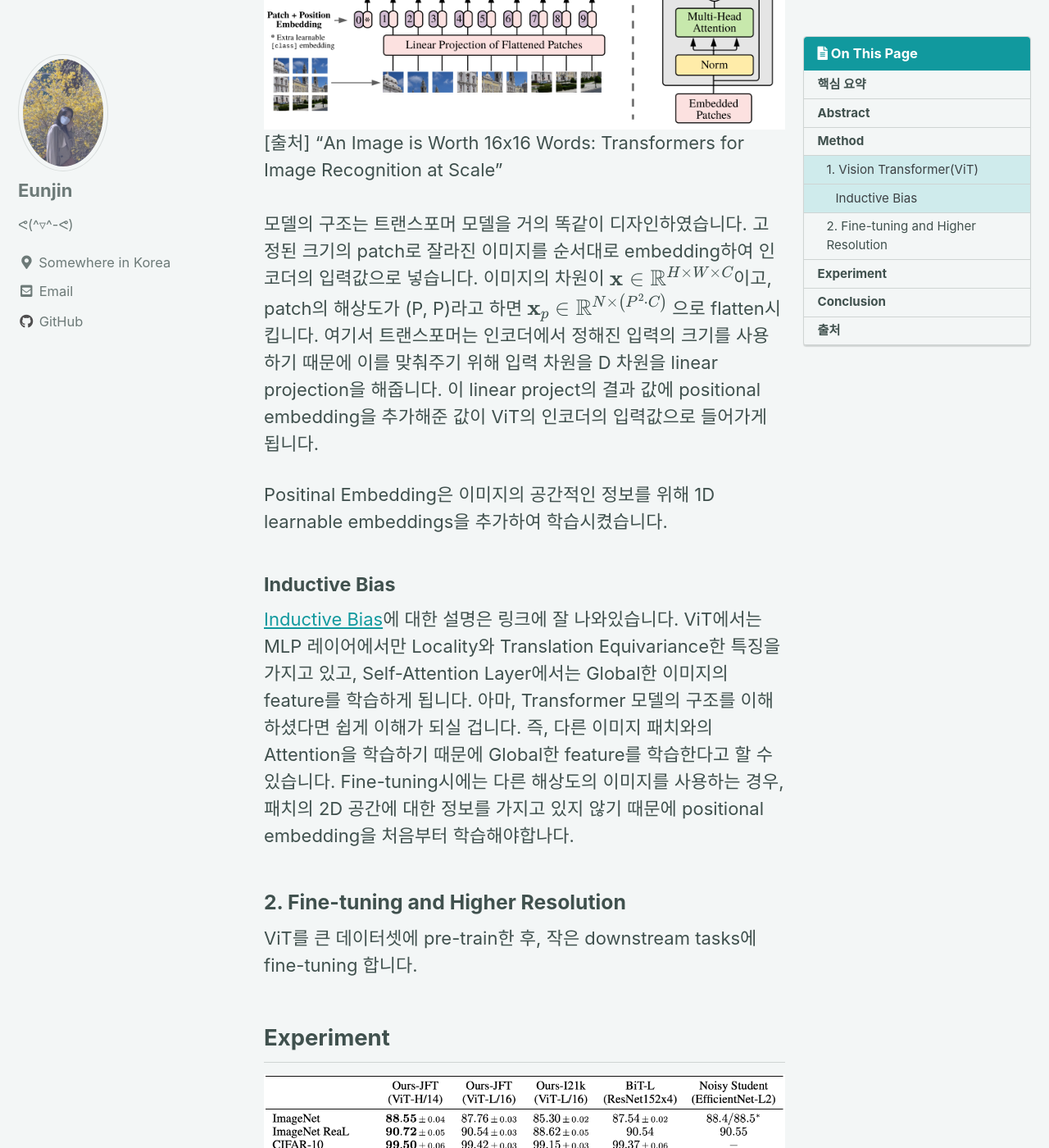
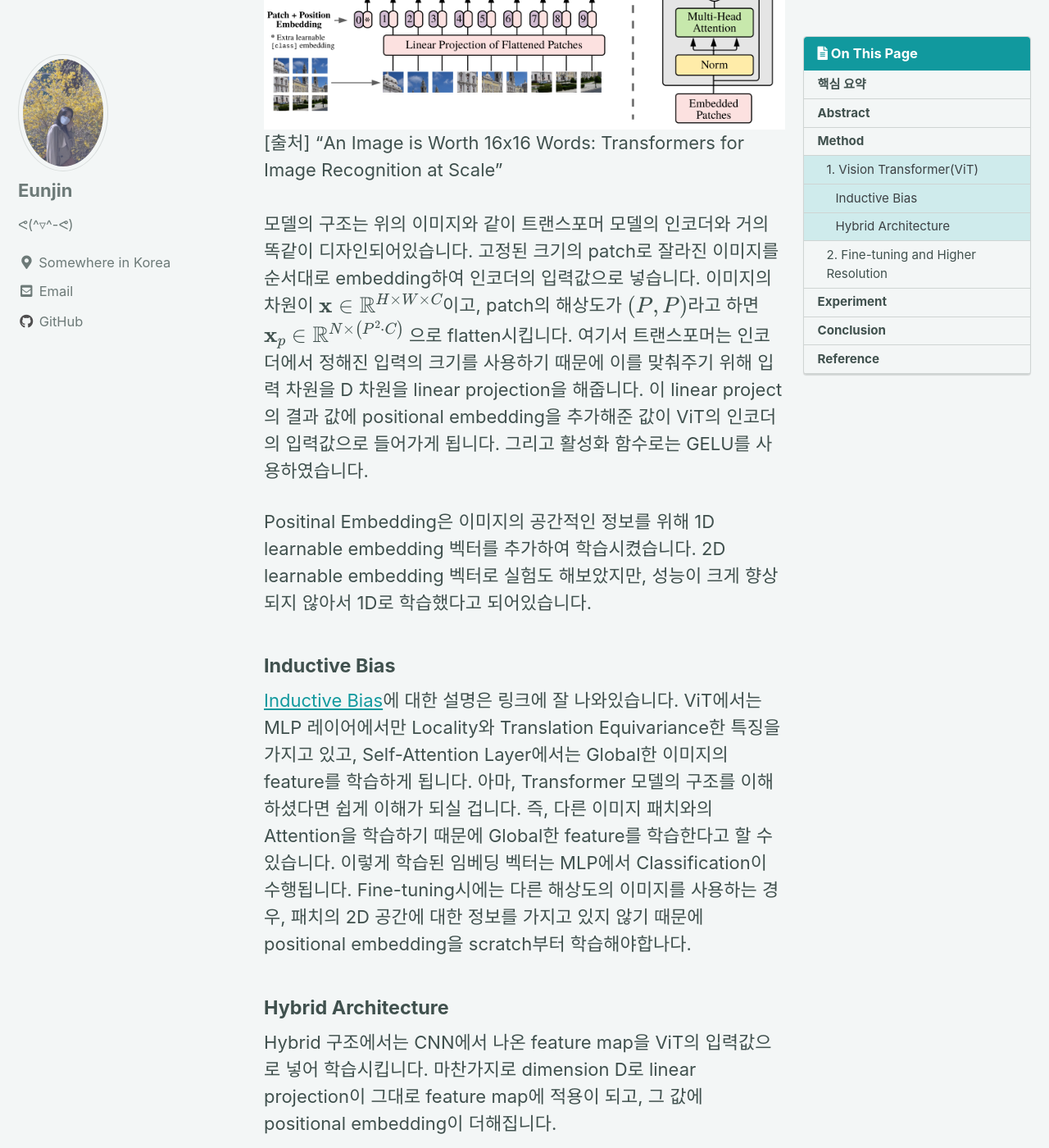
Before and after one commit to eunaoeh/eunaoeh.github.io, a Jekyll site: the page built from _posts/2021-08-17-ViT.md, in a window 1280 px wide and 1400 px high, scrolled down 1580 px. Shown: the whole window at 82% size. Built offline with Jekyll 4.4.1, drawn with Linux system fonts in a browser that asks for light colours; cached includes are drawn as plain includes; formulas are drawn with MathJax 3; some of the changed text lies outside the part shown.

Commit message:
Update posts

```diff
--- a/_posts/2021-08-17-ViT.md
+++ b/_posts/2021-08-17-ViT.md
@@ -16,16 +16,15 @@ toc: true
 toc_sticky: true
 ---
 
-<br>
-< 현재 페이지는 아직 작성중입니다. >
 <br><br>
 논문: ["An Image is Worth 16x16 Words: Transformers for Image Recognition at Scale"](https://arxiv.org/pdf/2010.11929.pdf)
+
 ## 핵심 요약
 - Image Recognition에 NLP에서 사용되던 모델 Transformer를 적용
 - 컴퓨터비전에서 CNN의 구조를 사용한 모델 구조를 대체
 - Image patch를 linear embedding하여 트랜스포머와 거의 같은 구조의 모델에 학습
 - CNN 기반의 SOTA 모델보다 좋은 성능
-  - 단, 큰 데이터셋으로 pre-trained 후 fine-tuning이 필요
+  - 단, 대량의 데이터셋으로 pre-trained 후 fine-tuning이 필요
 
 ## Abstract
 Vision Transformer(ViT)란 자연어처리(NLP) 분야에서 사실상 메인 모델이라고 할 수 있는 트랜스포머를 Image Classification 에 적용한 모델입니다. 2021 ICLR에 구글 리서치 팀에서 발표한 논문으로,비전 분야에서도 CNN을 사용하지 않고 트랜스포머를 사용하여 좋은 성능을 낼 수 있다는 것이 핵심입니다. 컴퓨터비전에서는 보통 CNN을 기반으로 한 모델 구조를 사용하는데, 이번 논문에서는 CNN 구조를 활용하지 않아도 Image Classification에서 좋은 결과를 얻을 수 있다는 것을 보여줍니다. ViT에서는 이미지를 패치로 잘라서 Vision Transfomer 모델에 학습을 시켰고, SOTA CNN 모델과 비교하였을 때 보다 적은 리소스로 좋은 성능을 냈습니다.
@@ -36,30 +35,56 @@ Vision Transformer(ViT)란 자연어처리(NLP) 분야에서 사실상 메인
 [출처] "An Image is Worth 16x16 Words: Transformers for Image Recognition at Scale"
 <br>
 <br>
-모델의 구조는 트랜스포머 모델을 거의 똑같이 디자인하였습니다. 고정된 크기의 patch로 잘라진 이미지를 순서대로 embedding하여 인코더의 입력값으로 넣습니다.
-이미지의 차원이 $\mathbf{x} \in \mathbb{R}^{H \times W \times C}$이고, patch의 해상도가 (P, P)라고 하면 $\mathbf{x}_{p} \in \mathbb{R}^{N \times\left(P^{2} \cdot C\right)}$ 으로 flatten시킵니다. 여기서 트랜스포머는 인코더에서 정해진 입력의 크기를 사용하기 때문에 이를 맞춰주기 위해 입력 차원을 D 차원을 linear projection을 해줍니다. 이 linear project의 결과 값에 positional embedding을 추가해준 값이 ViT의 인코더의 입력값으로 들어가게 됩니다.
+모델의 구조는 위의 이미지와 같이 트랜스포머 모델의 인코더와 거의 똑같이 디자인되어있습니다. 고정된 크기의 patch로 잘라진 이미지를 순서대로 embedding하여 인코더의 입력값으로 넣습니다.
+이미지의 차원이 $\mathbf{x} \in \mathbb{R}^{H \times W \times C}$이고, patch의 해상도가 $(P, P)$라고 하면 $\mathbf{x}_{p} \in \mathbb{R}^{N \times\left(P^{2} \cdot C\right)}$ 으로 flatten시킵니다. 여기서 트랜스포머는 인코더에서 정해진 입력의 크기를 사용하기 때문에 이를 맞춰주기 위해 입력 차원을 D 차원을 linear projection을 해줍니다. 이 linear project의 결과 값에 positional embedding을 추가해준 값이 ViT의 인코더의 입력값으로 들어가게 됩니다. 그리고 활성화 함수로는 GELU를 사용하였습니다.
 <!-- classification을 하기위해 "classification token"을 새로 추가하여 학습을 하였습니다.  -->
 
-Positinal Embedding은 이미지의 공간적인 정보를 위해 1D learnable embeddings을 추가하여 학습시켰습니다.
+Positinal Embedding은 이미지의 공간적인 정보를 위해 1D learnable embedding 벡터를 추가하여 학습시켰습니다. 2D learnable embedding 벡터로 실험도 해보았지만, 성능이 크게 향상되지 않아서 1D로 학습했다고 되어있습니다.
 
 #### Inductive Bias
 [Inductive Bias](https://velog.io/@euisuk-chung/Inductive-Bias%EB%9E%80)에 대한 설명은 링크에 잘 나와있습니다.
 ViT에서는 MLP 레이어에서만 Locality와 Translation Equivariance한 특징을 가지고 있고, Self-Attention Layer에서는 Global한 이미지의 feature를 학습하게 됩니다. 아마, Transformer 모델의 구조를 이해하셨다면 쉽게 이해가 되실 겁니다. 즉, 다른 이미지 패치와의 Attention을 학습하기 때문에 Global한 feature를 학습한다고 할 수 있습니다.
-Fine-tuning시에는 다른 해상도의 이미지를 사용하는 경우, 패치의 2D 공간에 대한 정보를 가지고 있지 않기 때문에 positional embedding을 처음부터 학습해야합나다.
+이렇게 학습된 임베딩 벡터는 MLP에서 Classification이 수행됩니다.
+Fine-tuning시에는 다른 해상도의 이미지를 사용하는 경우, 패치의 2D 공간에 대한 정보를 가지고 있지 않기 때문에 positional embedding을 scratch부터 학습해야합나다.
+
+#### Hybrid Architecture
+Hybrid 구조에서는 CNN에서 나온 feature map을 ViT의 입력값으로 넣어 학습시킵니다. 마찬가지로 dimension D로 linear projection이 그대로 feature map에 적용이 되고, 그 값에 positional embedding이 더해집니다.
 
 ### 2. Fine-tuning and Higher Resolution
-ViT를 큰 데이터셋에 pre-train한 후, 작은 downstream tasks에 fine-tuning 합니다.
+대량의 데이터셋에 pre-train한 후, 작은 downstream tasks에 fine-tuning 합니다. fine-tuning시, prediction head를 제거하고 $D \times K$ feedforward layer를 0으로 초기화하여 다시 학습시킵니다. 만약 같은 patch 크기에 더 높은 해상도의 이미지로 fine-tuning을 시키는 경우, 더 긴 sequence를 사용하게 되고 정확도 향상에도 도움이 된다고 알려져있습니다.
+
 
 
 ## Experiment
-![ViT-exp](/assets/images/2021-08-17-ViT/ViT-exp.png)
+Pre-training은 아래의 세가지 데이터셋을 활용해서 학습하였고, JFT로 학습시켰을 때 성능이 제일 좋은 것을 확인해볼 수 있습니다.
+- ImageNet
+- ImageNet-21K
+- JFT-300M
+
+CNN 계열에서 SOTA 모델이라고 할 수 있는 BiT와 비교했을 때 결과는 아래와 같다. JFT로 pre-train되고 parameter의 개수가 가장 많은 모델이 성능이 제일 높게 나오는 것을 확인할 수 있습니다. 그 외에 다른 hyparameter와 환경 세팅은 논문에 나와있으니 참고하시면 될 것 같습니다.
+<br>
+
+<center><img src="/assets/images/2021-08-17-ViT/ViT-exp3.png" width="500"></center>
+<center><img src="/assets/images/2021-08-17-ViT/ViT-exp1.png" width="700"></center>
 [출처] "An Image is Worth 16x16 Words: Transformers for Image Recognition at Scale"
-<br>
-<br>
+
+아래는 입력 이미지와 ViT 모델을 통해 Attention이 학습된 결과 이미지 입니다.
+<center><img src="/assets/images/2021-08-17-ViT/ViT-exp2.png" width="250"></center>
+[출처] "An Image is Worth 16x16 Words: Transformers for Image Recognition at Scale"
+
 
 ## Conclusion
 
-## 출처
+논문에서는 이미지를 NLP처럼 sequence로 프로세싱하여 트랜스포머 모델에 학습시켜 CNN 계열의 SOTA 모델만큼의 성능을 냈고, 상대적으로 pre-train 비용이 적고, scalable하다는 장점이 있다고 합니다.
+앞으로 도전해야할 2가지는
+- ViT를 detection과 segmentation과 같은 다른 비전 분야에 ViT 모델에 적용시키는 것
+- self-supervised pre-training 방법을 계속 시도하는 것
+이라고 합니다.
+
+
+제가 알고 있기로는 ECCV 2020에 페이스북 AI에서 트랜스포머 모델을 Detection에 적용한 연구라는 모델에 대한 논문을 냈습니다.  마찬가지로 다른 CNN 계열의 SOTA Detection 모델이 이상의 성능을 낸 걸로 알고 있습니다. 나중에 [이 논문](https://arxiv.org/pdf/2005.12872.pdf)도 리뷰할 예정이니 관심이 있으신 분들은 읽어보시면 좋을 것 같습니다.
+
+## Reference
 - ["An Image is Worth 16x16 Words: Transformers for Image Recognition at Scale"](https://arxiv.org/pdf/2010.11929.pdf)
 
 <br><br>
```
Also changed, not shown: assets/images/2021-08-17-ViT/ViT-exp.png (deleted), assets/images/2021-08-17-ViT/ViT-exp1.png (added), assets/images/2021-08-17-ViT/ViT-exp2.png (added), assets/images/2021-08-17-ViT/ViT-exp3.png (added), 14 other files.
